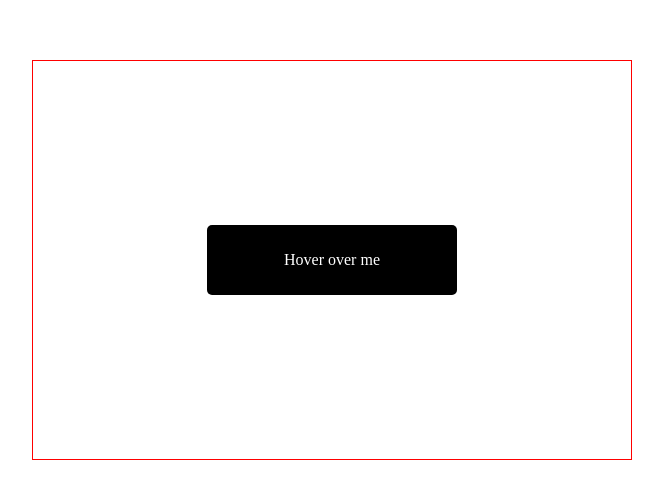
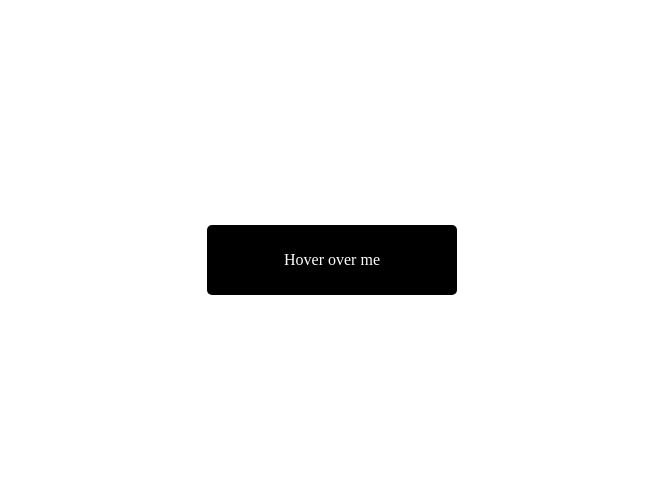
Before and after one commit to cloudaziz/basic-tooltip, a plain HTML site: page index.html in a window 1280 px wide. Shown: the part 140-638 px from the top of the page, without its empty margins (308-971 px from the left). Drawn offline with Linux system fonts and the light colour scheme.

Commit message:
correction head title & inactive border of container

```diff
--- a/index.html
+++ b/index.html
@@ -5,7 +5,7 @@
     <meta charset="UTF-8">
     <meta name="viewport" content="width=device-width, initial-scale=1.0">
     <link rel="stylesheet" href="./style.css">
-    <title>Document</title>
+    <title>Basic tooltip - top, bottom, left & right</title>
 </head>
 
 <body>
--- a/style.css
+++ b/style.css
@@ -15,7 +15,7 @@ body {
 .container {
   width: 600px;
   height: 400px;
-  border: 1px solid red;
+  /* border: 1px solid red; */
   margin-inline: auto;
 
   display: grid;
```
